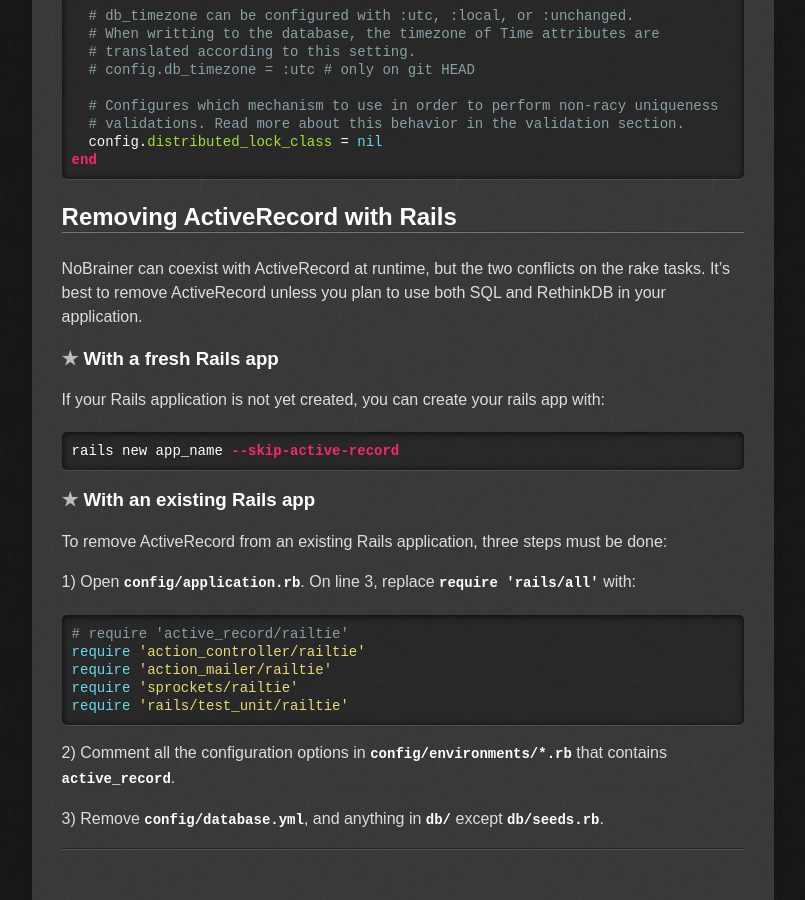
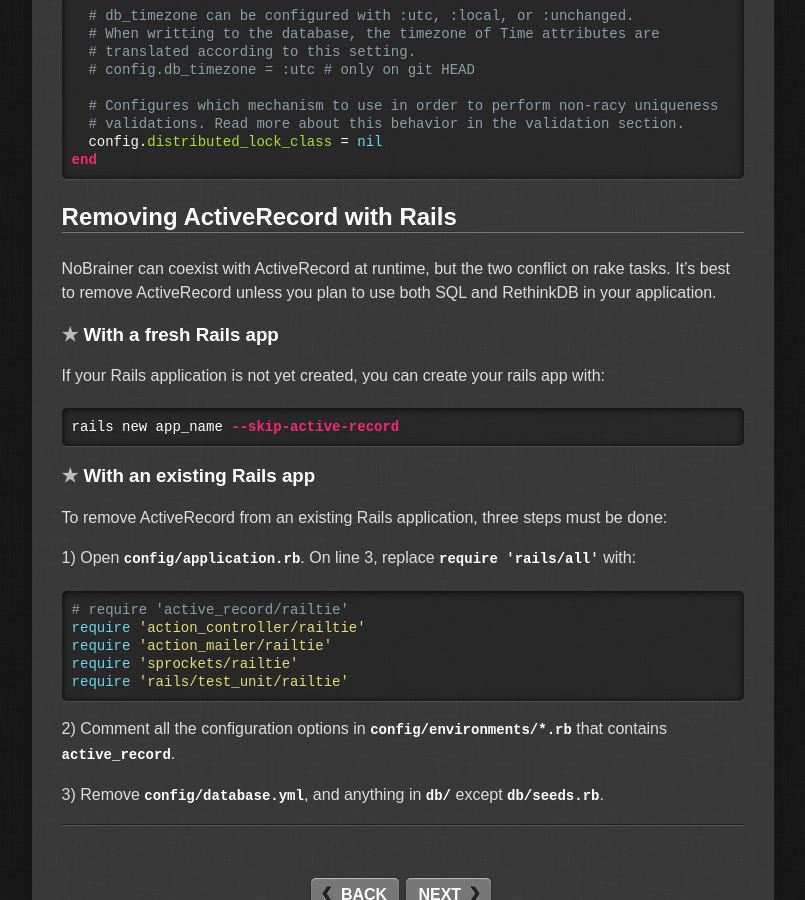
Before and after one commit to NoBrainerORM/nobrainer.io, a Jekyll site: the page built from docs/configuration.md, in a window 1280 px wide and 900 px high, scrolled down 1358 px. Shown: the whole window, without its empty margins (335-1140 px from the left). Built offline with Jekyll 4.4.1, drawn with Linux system fonts in a browser that asks for light colours; comment, search, counter and statistics services are not loaded.

Commit message:
Fix some grammar errors.

```diff
--- a/docs/configuration.md
+++ b/docs/configuration.md
@@ -80,7 +80,7 @@
 Removing ActiveRecord with Rails
 --------------------------------
 
-NoBrainer can coexist with ActiveRecord at runtime, but the two conflicts on the
+NoBrainer can coexist with ActiveRecord at runtime, but the two conflict on
 rake tasks. It's best to remove ActiveRecord unless you plan to use both SQL
 and RethinkDB in your application.
 
```
